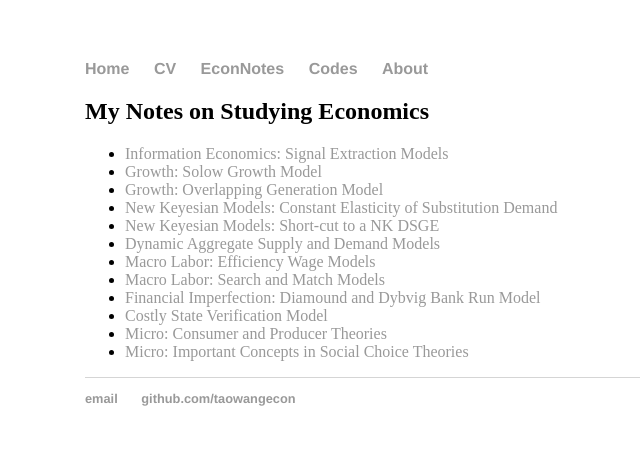
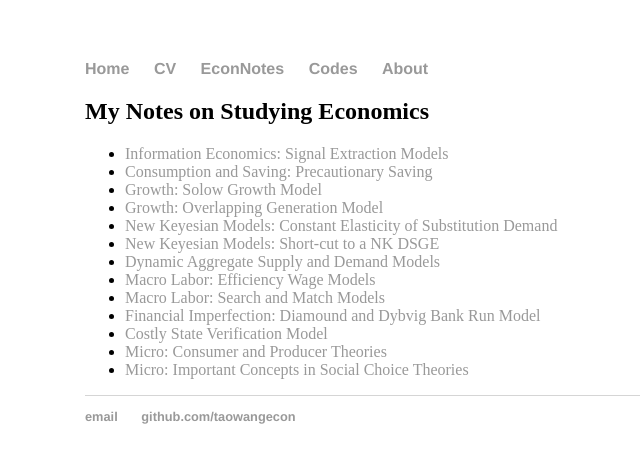
Before and after one commit to iworld1991/TaoWangEcon.github.io, a Jekyll site: the page built from blog/index.html, in a window 1280 px wide. Shown: the top 463 px of the page, without its empty margins (107-747 px from the left). Built offline with Jekyll 4.4.1, drawn with Linux system fonts in a browser that asks for light colours.

Commit message:
Update index.html

```diff
--- a/blog/index.html
+++ b/blog/index.html
@@ -5,6 +5,7 @@ title: My Notes on Studying Economics
 	<h2>{{ page.title }}</h2>
         <ul class="blurb">
 	<li><a href =/notes/IF2SignalExtraction.html>Information Economics: Signal Extraction Models<a/></li>
+	<li><a href =/notes/CS4PrecautionarySaving.pdf>Consumption and Saving: Precautionary Saving<a/></li>
         <li> <a href = /notes/GR1_SolowModel.pdf>Growth: Solow Growth Model</a></li>
         <li> <a href = /notes/GR2B_OLG.pdf>Growth: Overlapping Generation Model</a></li>
 	<li> <a href = /notes/NK1CES.pdf>New Keyesian Models: Constant Elasticity of Substitution Demand</a></li>
```
